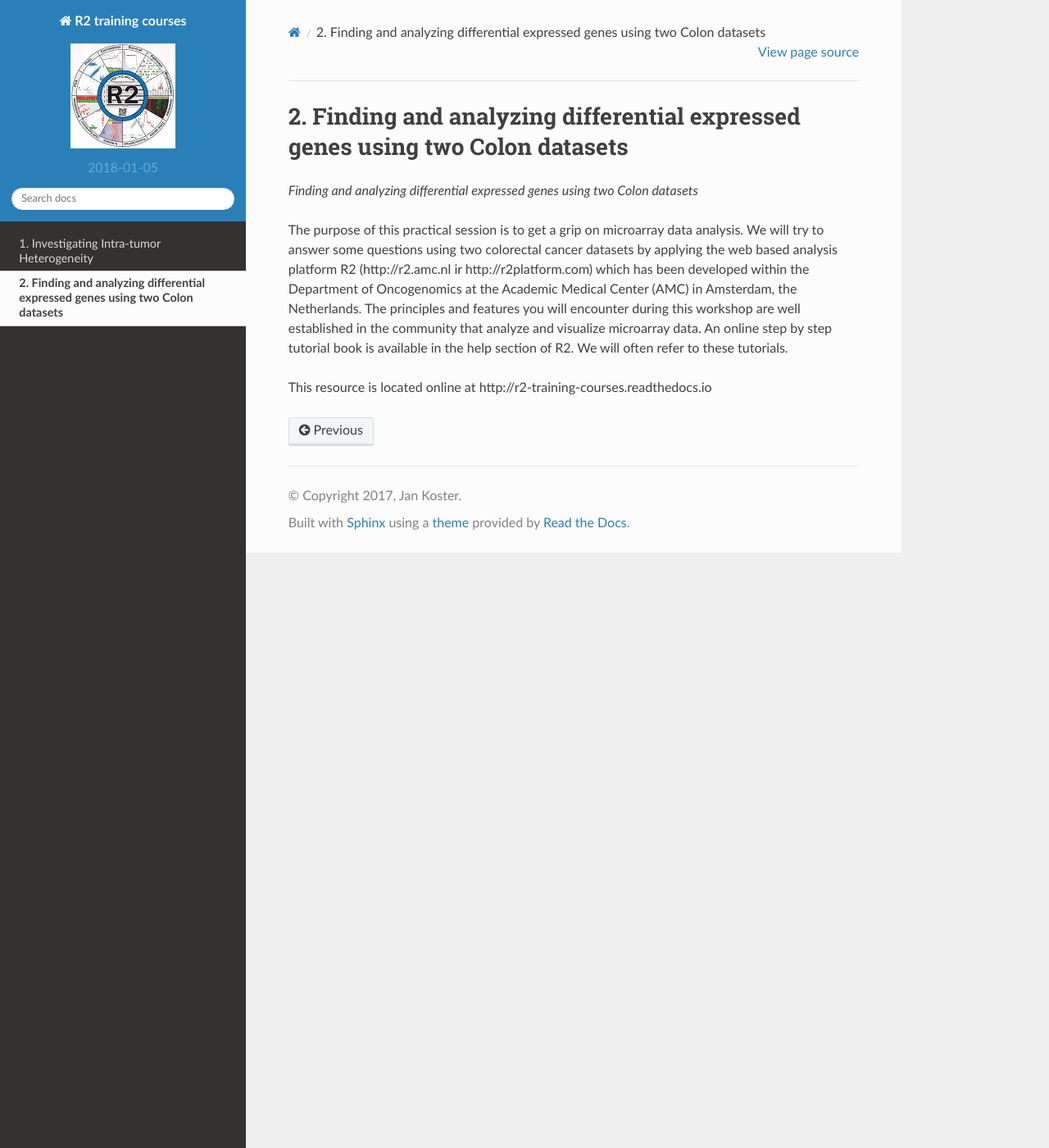
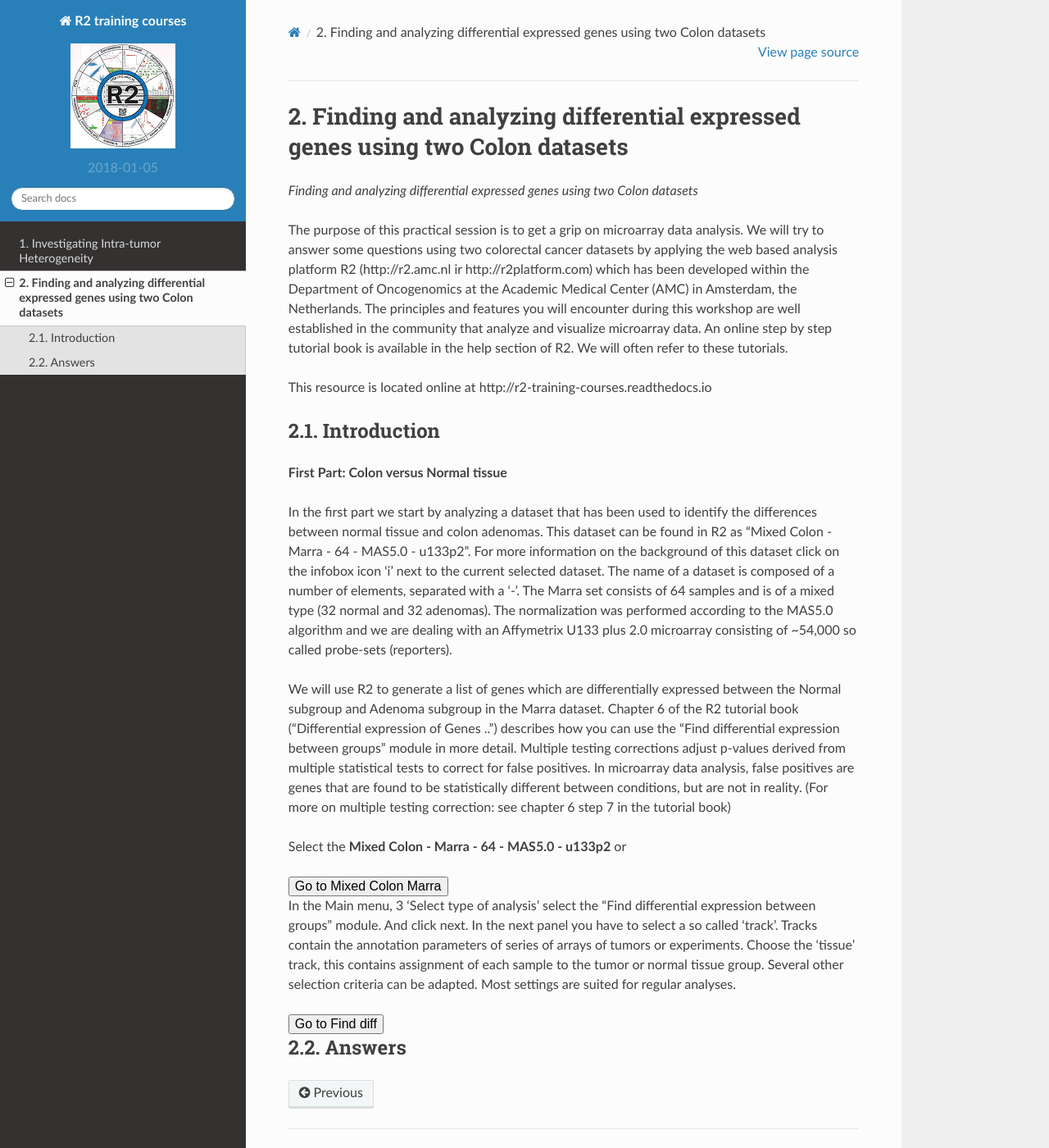
Before and after one commit to antronerds/r2-training-courses, a Sphinx documentation site: the page built from docs/Microarray_analysis_-_Using_Tumor_Colon_datasets.md, in a window 1280 px wide and 1400 px high. Shown: the whole window at 82% size. Built offline with Sphinx 7.4.7 and the Read the Docs theme 2.0.0, drawn with Linux system fonts in a browser that asks for light colours.

Commit message:
edit
edit

```diff
--- a/docs/Microarray_analysis_-_Using_Tumor_Colon_datasets.md
+++ b/docs/Microarray_analysis_-_Using_Tumor_Colon_datasets.md
@@ -15,3 +15,41 @@ An online step by step tutorial book is available in the help section of R2.
 We will often refer to these tutorials.
 
 This resource is located online at http://r2-training-courses.readthedocs.io
+
+
+Introduction
+------------
+
+**First Part: Colon versus Normal tissue**
+
+In the first part we start by analyzing a dataset that has been used to identify the differences between normal tissue and colon adenomas. This dataset can be found in R2 as "Mixed Colon - Marra - 64 - MAS5.0 - u133p2".
+For more information on the background of this dataset click on the infobox icon ‘i’ next to the current selected dataset.
+The name of a dataset is composed of a number of elements, separated with a ‘-’. The Marra set consists of 64 samples and is of a mixed type (32 normal and 32 adenomas).
+The normalization was performed according to the MAS5.0 algorithm and we are dealing with an Affymetrix U133 plus 2.0 microarray consisting of ~54,000 so called probe-sets (reporters).
+
+We will use R2 to generate a list of genes which are differentially expressed between the Normal subgroup and Adenoma subgroup in the Marra dataset. Chapter 6 of the R2 tutorial book (“Differential expression of Genes ..”) describes how you can use the “Find differential expression between groups” module in more detail.
+Multiple testing corrections adjust p-values derived from multiple statistical tests to correct for false positives. In microarray data analysis, false positives are genes that are found to be statistically different between conditions, but are not in reality. (For more on multiple testing correction: see chapter 6 step 7 in the tutorial book)
+
+Select the **Mixed Colon - Marra - 64 - MAS5.0 - u133p2** or
+
+<form name="Mara 64 set " action="https://hgserver1.amc.nl/cgi-bin/r2/main.cgi" enctype="multipart/form-data" target="R2" method="post">
+  <input type="hidden" name="table" value="ps_avgpres_coloncombi64_u133p2">
+  <button type="submit" >Go to Mixed Colon Marra</button>
+</form>
+
+
+In the Main menu, 3 ‘Select type of analysis’ select the “Find differential expression between groups” module. And click next. In the next panel you have to select a so called ‘track’.
+Tracks contain the annotation parameters of series of arrays of tumors or experiments. Choose the ‘tissue’ track, this contains assignment of each sample to the tumor or normal tissue group. Several other selection criteria can be adapted. Most settings are suited for regular analyses.
+
+<form name='Find Diff' action="https://hgserver1.amc.nl/cgi-bin/r2/main.cgi" enctype="multipart/form-data" method='POST' target='FindDiff'>
+<input type='hidden' name='option' value='findgene1'>
+<input type='hidden' name='table' value='ps_avgpres_coloncombi64_u133p2'>
+<button type="submit" >Go to Find diff </button>
+</form>
+
+
+
+
+
+Answers
+--------
```
